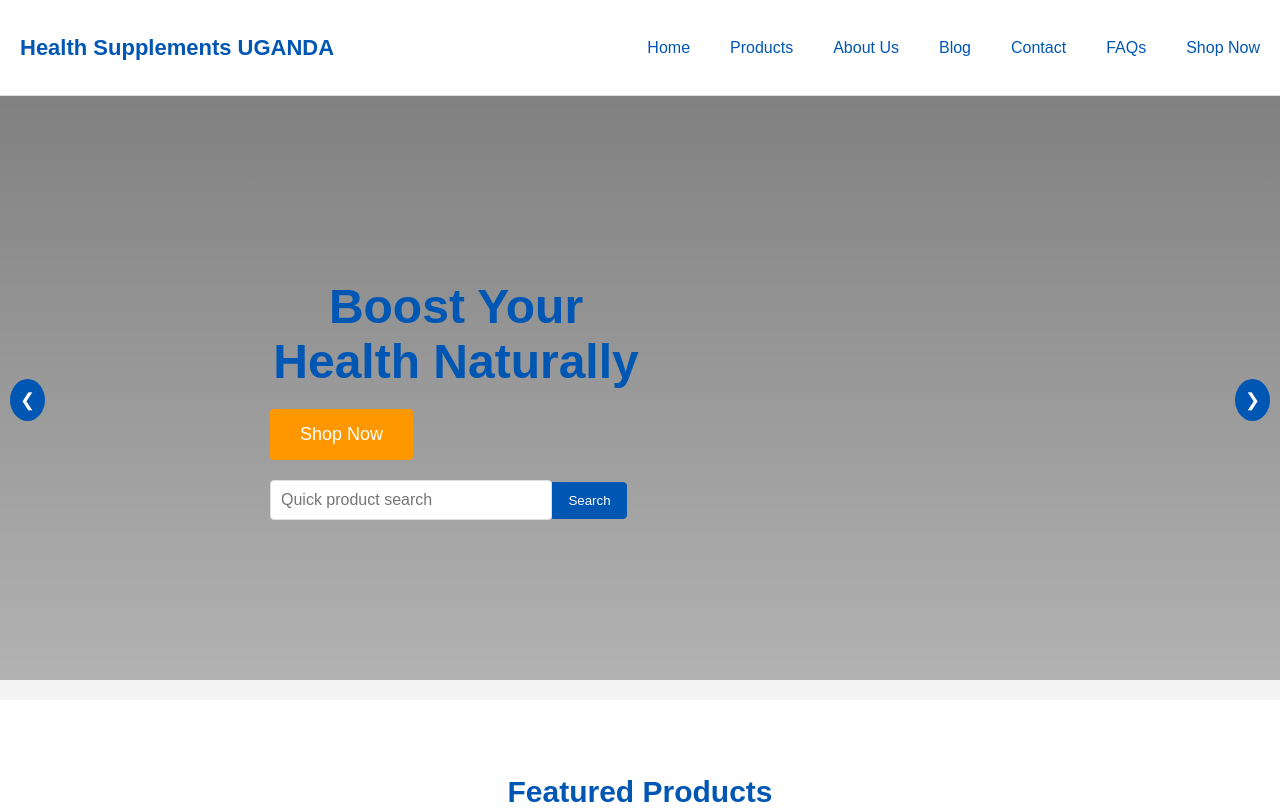
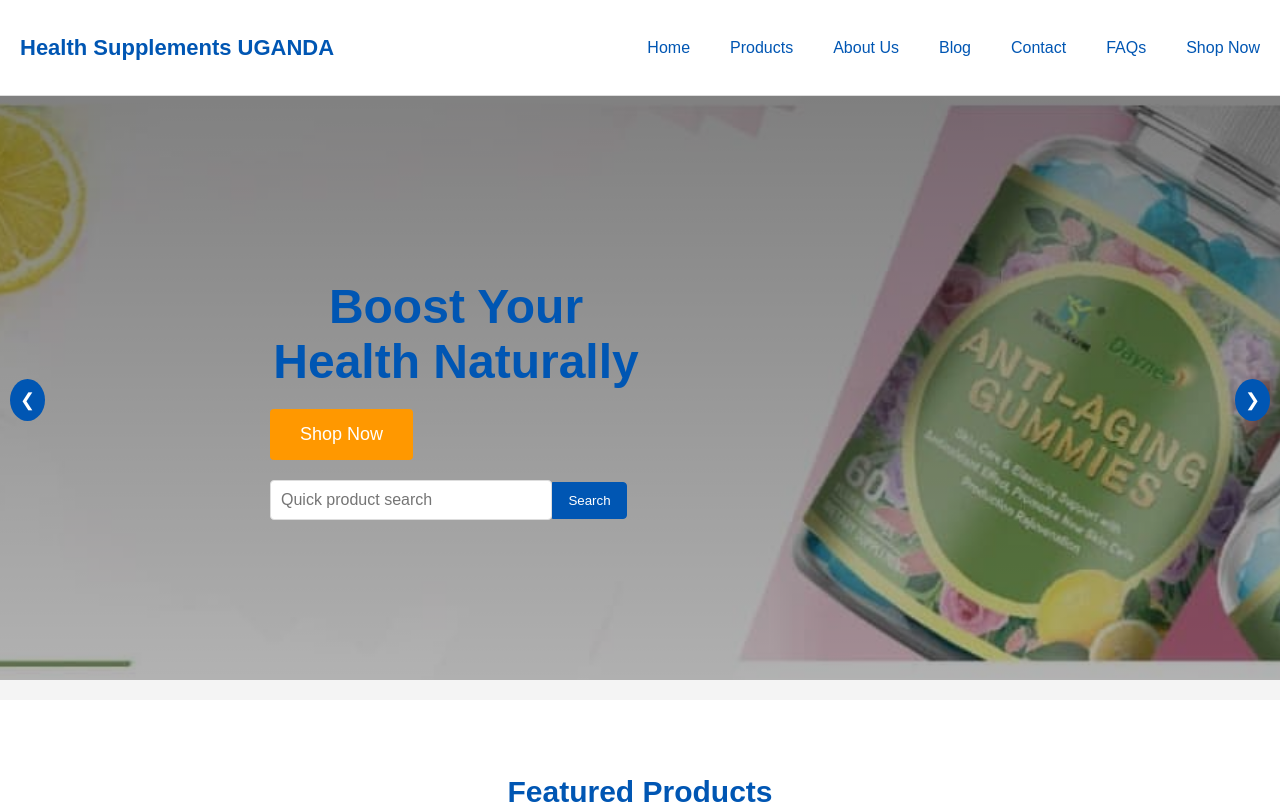
Before and after one commit to jjronnie/Jennifer, a plain HTML site: page index.html in a window 1280 px wide. Shown: the top 812 px of the page. Drawn offline with Linux system fonts and the light colour scheme; the site is published under a folder, as on GitHub Pages, so addresses that start at the root find nothing.

Commit message:
Update styles.css

```diff
--- a/css/styles.css
+++ b/css/styles.css
@@ -85,9 +85,8 @@ nav ul li a:hover::after {
 .hero-banner {
     position: relative;
     height: 500px;
-    background-image: linear-gradient(rgba(0, 0, 0, 0.5), rgba(0, 0, 0, 0.3)), url('img/anti.jpg');
+    background-image: linear-gradient(rgba(0, 0, 0, 0.5), rgba(0, 0, 0, 0.3)), url("../img/anti.jpg");
 
-    background-image: linear-gradient(rgba(0, 0, 0, 0.5), rgba(0, 0, 0, 0.3)), url(/img/anti.jpg); /* Set image as background */
     background-size: cover; /* Cover the entire section */
     background-position: center; /* Center the image */
     display: flex; /* Use flexbox for layout */
```
